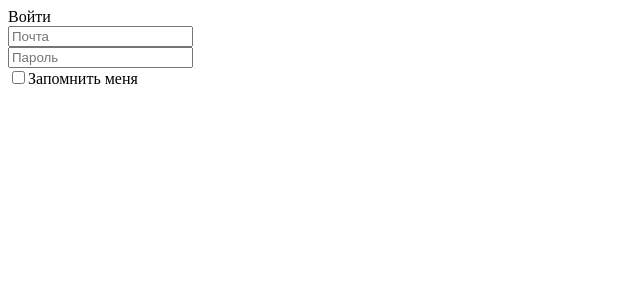
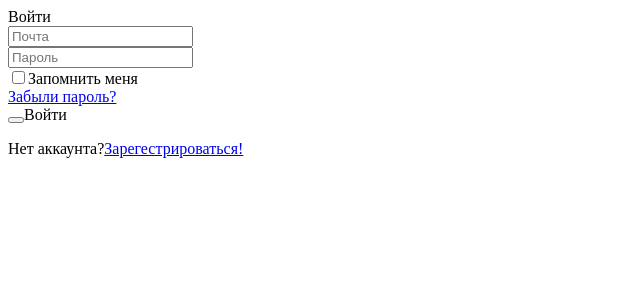
Before and after one commit to cchuvakk/random-route-generator, an Angular app in the folder frontend/: page /welcomepage in a window 1280 px wide. Shown: the top 300 px of the page, without its empty margins (0-640 px from the left). Built offline with nearby package versions, Linux system fonts and the light colour scheme.

Commit message:
login.html w/o css

```diff
--- a/frontend/src/app/welcomepage/welcomepage.component.html
+++ b/frontend/src/app/welcomepage/welcomepage.component.html
@@ -13,5 +13,15 @@
             <input type="checkbox" id="check">
             <label for="check">Запомнить меня</label>
         </section>
+        <section>
+            <a href="#">Забыли пароль?</a>
+        </section>
+    </div>
+    <div class = "input-submit">
+        <button class ="submit-btn" id="submit"></button>
+        <label for="submit">Войти</label>
+    </div>
+    <div class = "sign-up-link">
+        <p>Нет аккаунта?<a href="#">Зарегестрироваться!</a></p>
     </div>
 </div>
```
